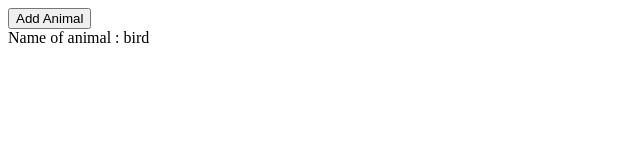
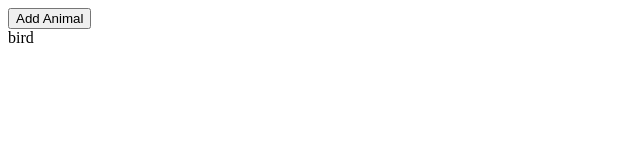
Before and after one commit to pouryourlove/react-animals, a React (Create React App) app: page / in a window 1280 px wide. Both pictures are taken after a click on the button "Add Animal". Shown: the top 160 px of the page, without its empty margins (0-640 px from the left). Built offline with nearby package versions, Linux system fonts and the light colour scheme.

Commit message:
list in react

```diff
--- a/src/AnimalShow.js
+++ b/src/AnimalShow.js
@@ -1,5 +1,5 @@
-function AnimalShow() {
-  return <div>Cow!</div>;
+function AnimalShow({ type }) {
+  return <div>{type}</div>;
 }
 
 export default AnimalShow;
--- a/src/App.js
+++ b/src/App.js
@@ -1,4 +1,5 @@
 import { useState } from "react";
+import AnimalShow from "./AnimalShow";
 
 function getRandomAnimal() {
   const animals = ["bird", "cat", "cow", "dog", "gator", "horse"];
@@ -11,10 +12,14 @@
   const handleClick = () => {
     setAnimals([...animals, getRandomAnimal()]);
   };
+
+  const renderedAnimals = animals.map((animal, index) => {
+    return <AnimalShow type={animal} key={index} />;
+  });
   return (
     <div>
       <button onClick={handleClick}>Add Animal</button>
-      <div>Name of animal : {animals}</div>
+      <div>{renderedAnimals}</div>
     </div>
   );
 }
```
